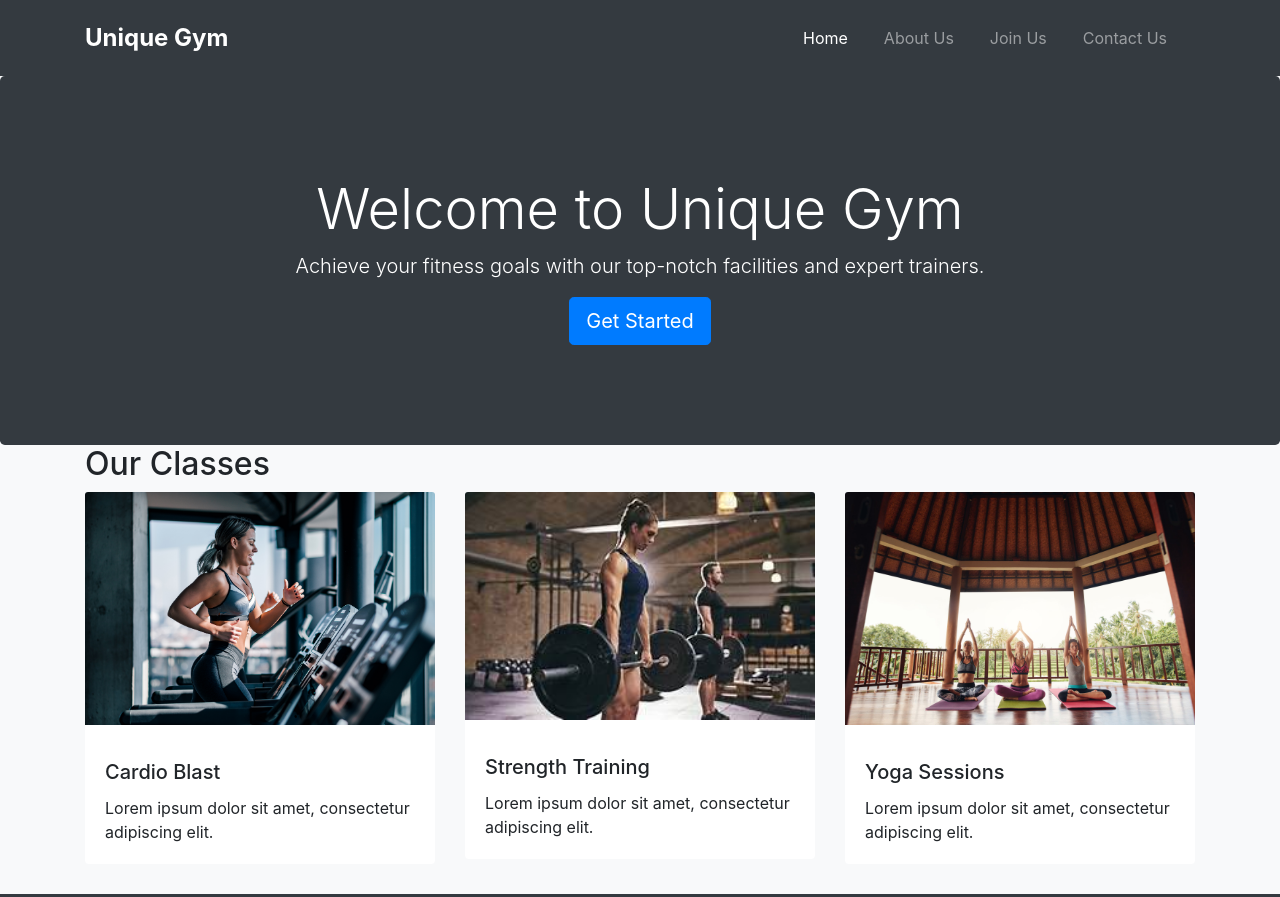
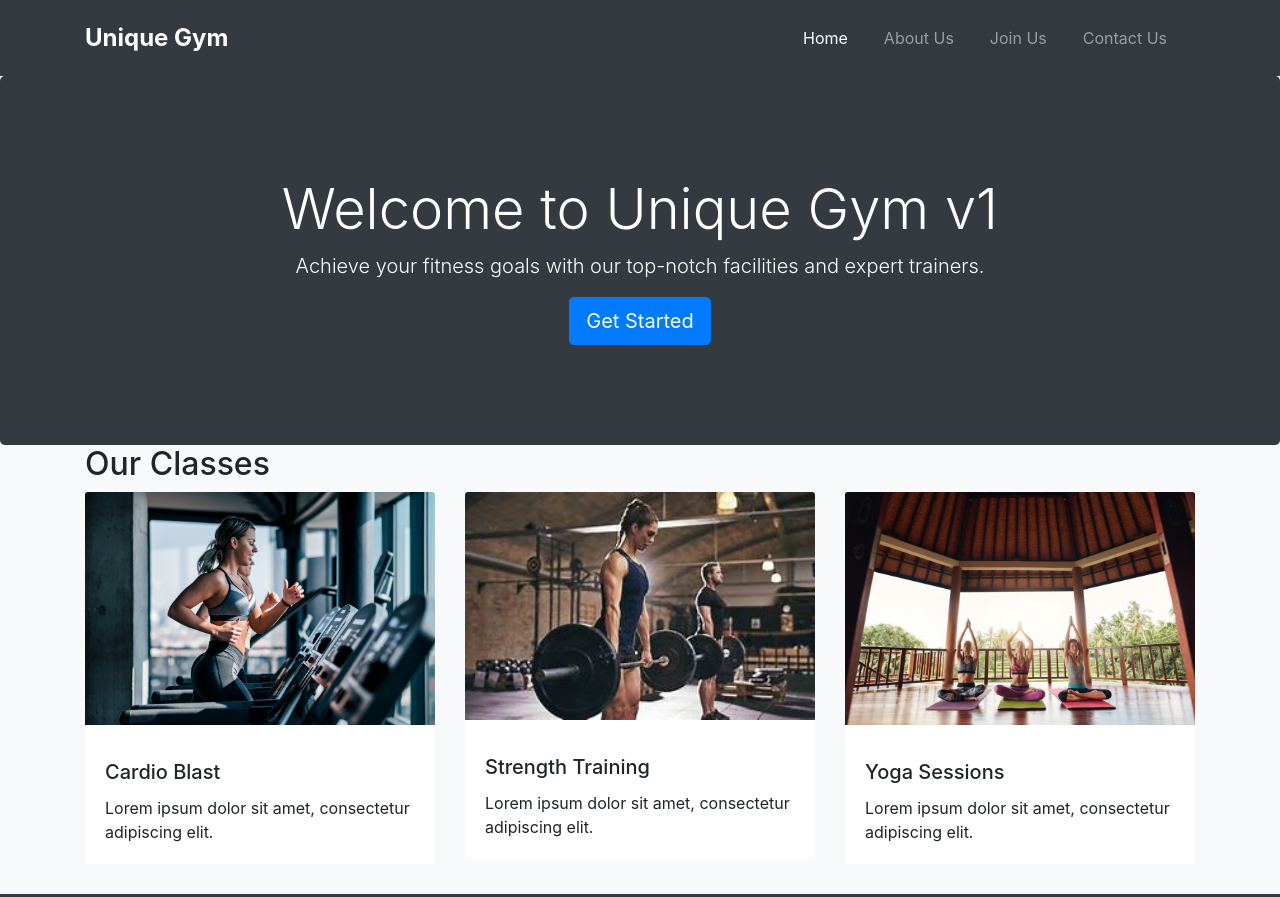
Before and after one commit to M95kandan/end-to-end-CI-CD, a plain HTML site: page AICTE/index.html in a window 1280 px wide. Shown: the top 897 px of the page. Drawn offline with nearby package versions, Linux system fonts and the light colour scheme.

Commit message:
Update index.html

```diff
--- a/AICTE/index.html
+++ b/AICTE/index.html
@@ -88,7 +88,7 @@
 
   <!-- Jumbotron -->
   <div class="jumbotron">
-    <h1 class="display-4">Welcome to Unique Gym</h1>
+    <h1 class="display-4">Welcome to Unique Gym v1</h1>
     <p class="lead">Achieve your fitness goals with our top-notch facilities and expert trainers.</p>
     <a class="btn btn-primary btn-lg" href="join_us.html" role="button">Get Started</a>
   </div>
```
